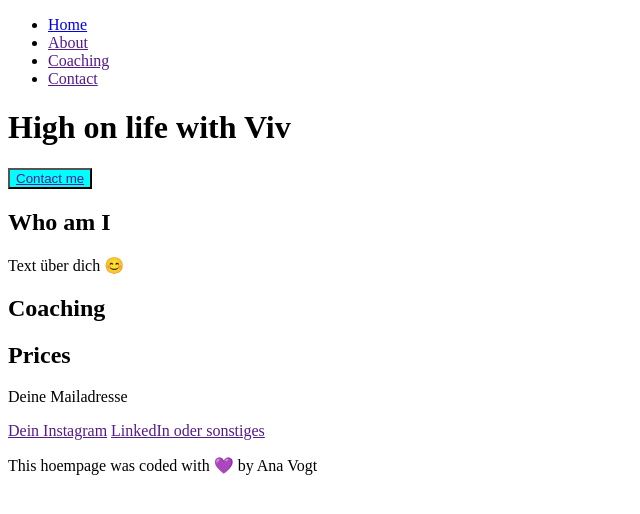
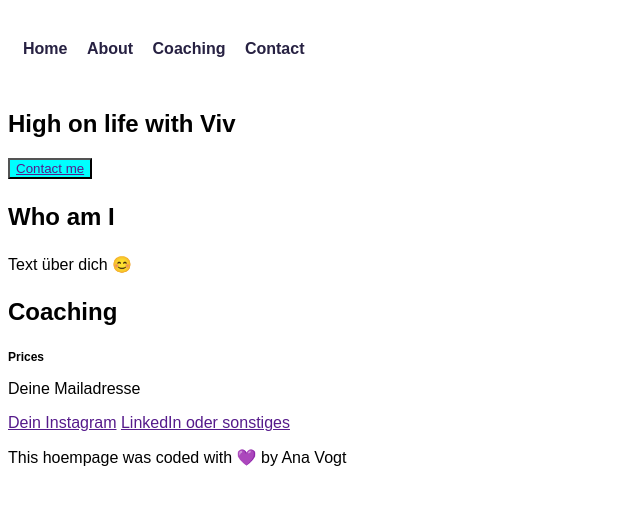
Before and after one commit to anabana21/Homepage_Vivi, a plain HTML site: page index.html in a window 1280 px wide. Shown: the whole page, without its empty margins (0-640 px from the left). Drawn offline with Linux system fonts and the light colour scheme.

Commit message:
Styling navigation bar

```diff
--- a/src/fitness.css
+++ b/src/fitness.css
@@ -1,3 +1,54 @@
+body {
+    font-family: Arial, Helvetica, sans-serif;
+}
+
+h1 {
+    font-size: 24px;
+    line-height: 1.5;
+}
+
+h2 {
+font-size: 12px;
+}
+
+
+p {
+
+}
+
+section {
+
+}
+
+nav {
+    padding: 20px 0;
+    font-weight: bolder;
+}
+
+nav ul {
+    padding: 0;
+    margin: 0;
+}
+
+nav li {
+    display: inline;
+    list-style: none;
+    line-height: 42px;
+    margin-left: 15px;
+}
+
+nav a {
+    text-decoration: none;
+    color: #272142;
+    transition: all 100my ease-in-out;
+}
+
+nav a:hover,
+nav li.active a {
+    color: red;
+}
+
 button {
     background-color: aqua;
+
 }
```
